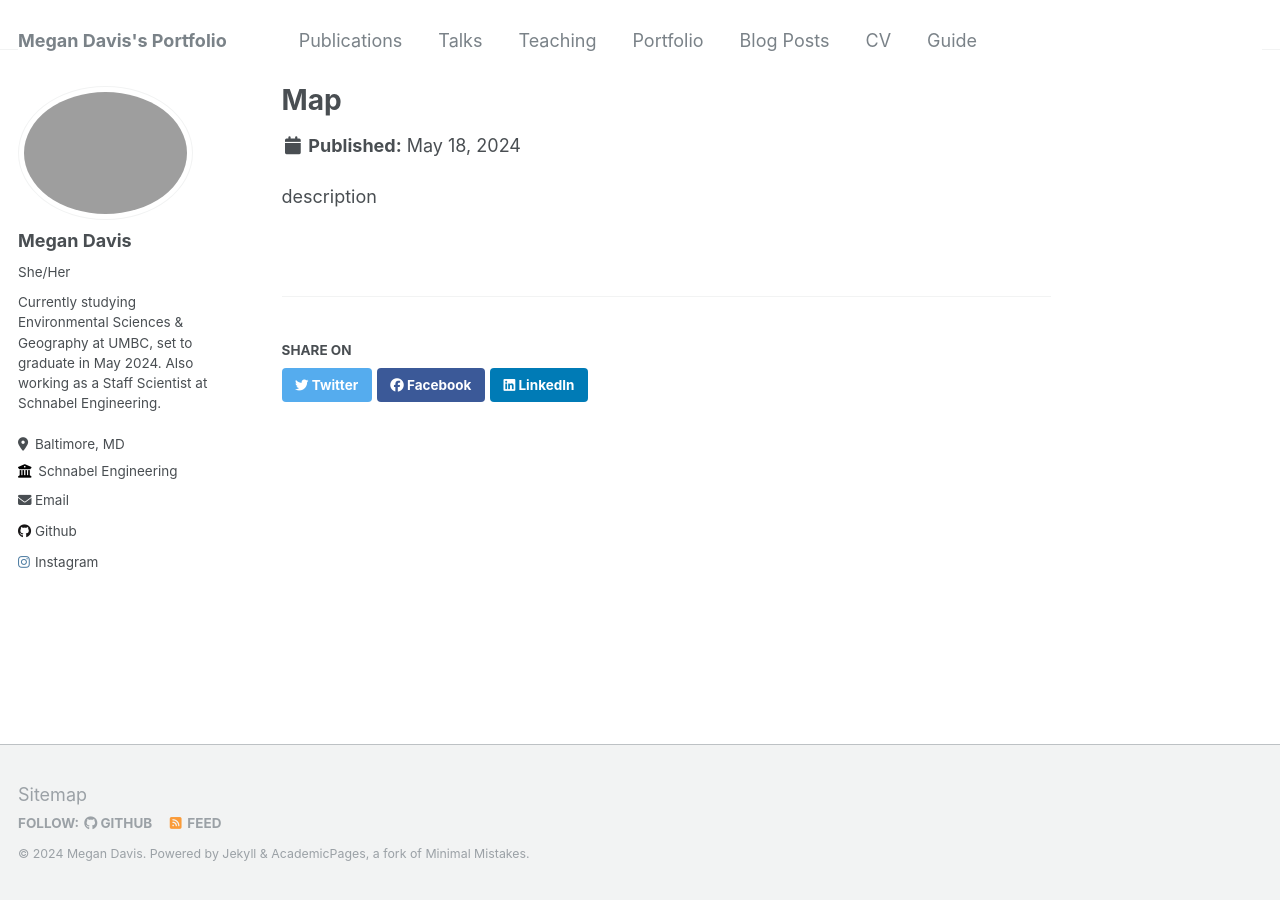
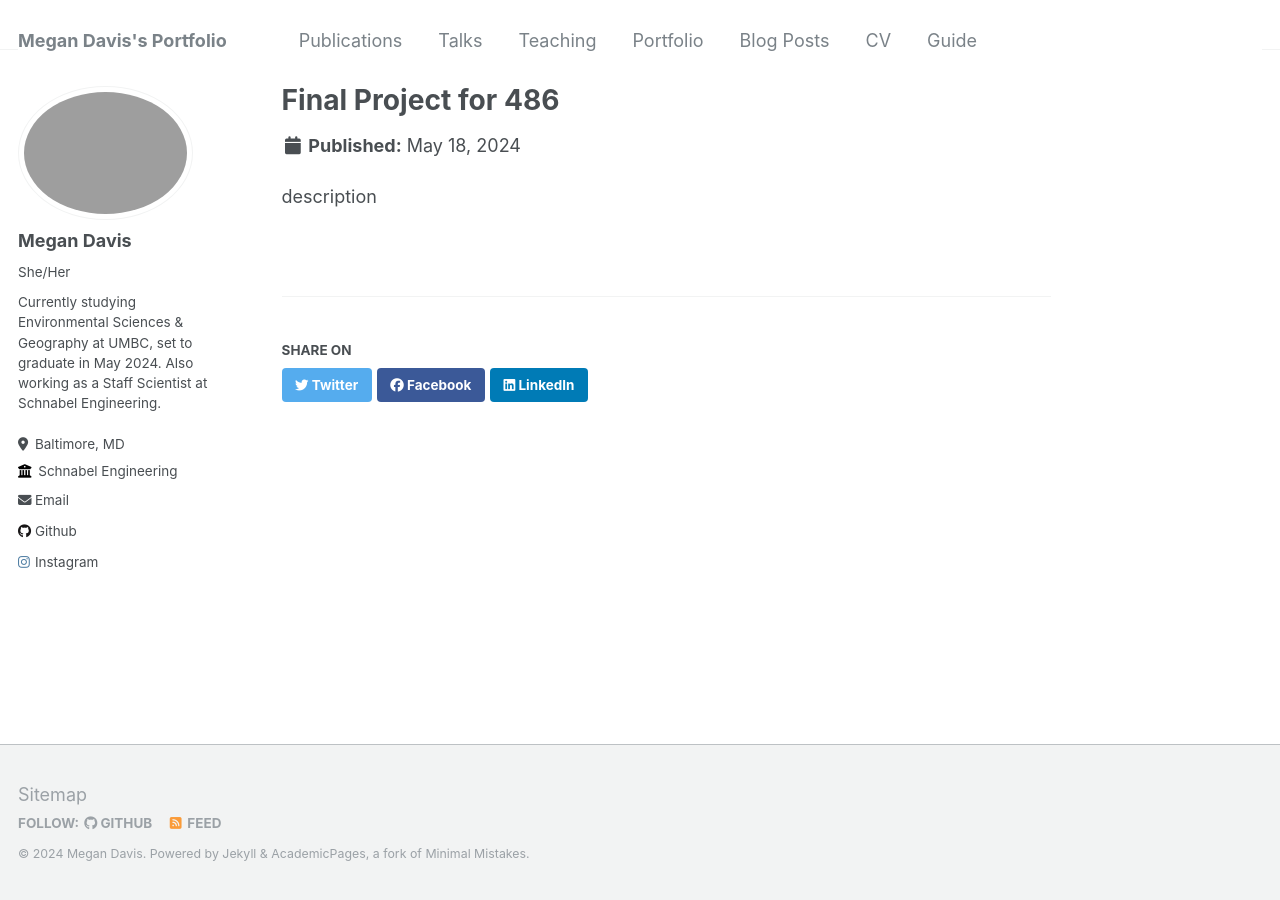
Before and after one commit to mdavis459/mdavis459.github.io, a Jekyll site: the page built from _portfolio/project.md, in a window 1280 px wide. Built offline with Jekyll 4.4.1, drawn with Linux system fonts in a browser that asks for light colours.

Commit message:
Update project.md

```diff
--- a/_portfolio/project.md
+++ b/_portfolio/project.md
@@ -1,6 +1,6 @@
 ---
-title: "Map"
-excerpt: "Map of Something"
+title: "Final Project for 486"
+excerpt: "Baltimore City's Poverty Rate and School Enrollment "
 collection: portfolio
 ---
 
```
